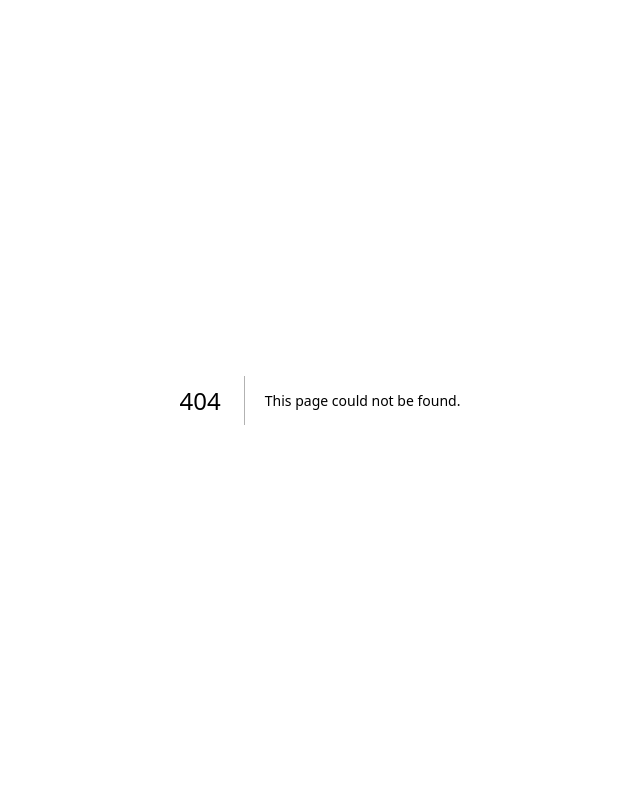
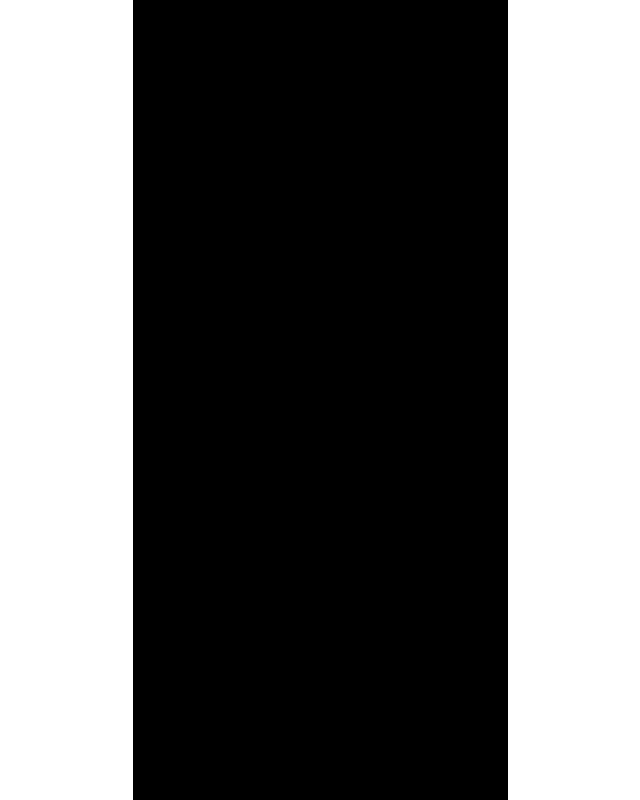
Before and after one commit to juncastle97/zerocost, a Next.js app: page /home in a window 1280 px wide. Before the commit this address had no page. Shown: the whole page, without its empty margins (320-960 px from the left). Built offline with nearby package versions, Linux system fonts and the light colour scheme; a web font is replaced by a local one.

Commit message:
feat : home, list 페이지 추가

```diff
--- /dev/null
+++ b/src/app/home/home.module.scss
@@ -0,0 +1,6 @@
+.page {
+  background-color: $black;
+  width: 375px;
+  height: 100vh;
+  margin: 0 auto;
+}
--- /dev/null
+++ b/src/app/home/page.tsx
@@ -0,0 +1,13 @@
+import classNames from "classnames/bind";
+
+import styles from "./home.module.scss";
+
+const cn = classNames.bind(styles);
+
+export default function Home() {
+  return (
+    <>
+      <div className={cn("page")}></div>
+    </>
+  );
+}
--- /dev/null
+++ b/src/app/list/page.tsx
@@ -0,0 +1,5 @@
+import React from "react";
+
+export default function page() {
+  return <div>list page</div>;
+}
--- a/src/app/page.tsx
+++ b/src/app/page.tsx
@@ -4,7 +4,7 @@ import styles from "./main.module.scss";
 
 const cn = classNames.bind(styles);
 
-export default function Home() {
+export default function Main() {
   return (
     <>
       <div className={cn("page")}>test</div>
```
